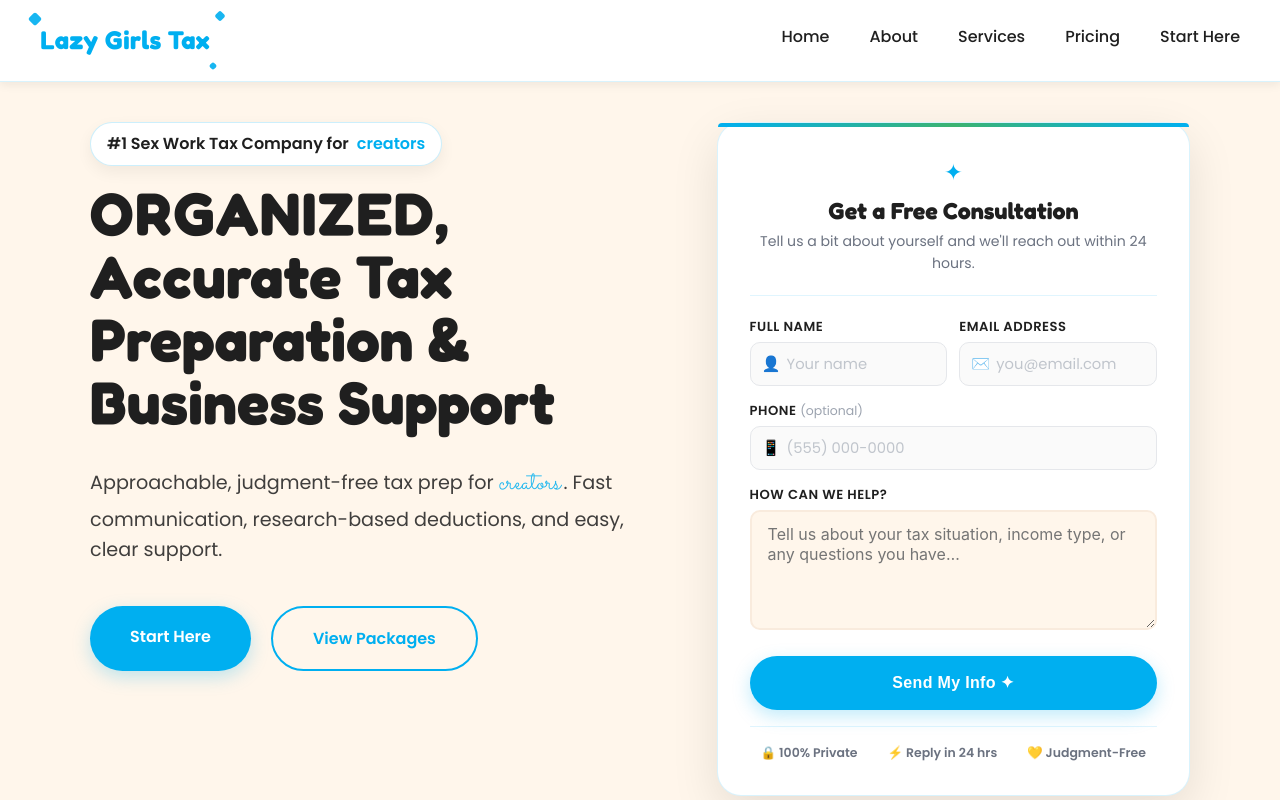
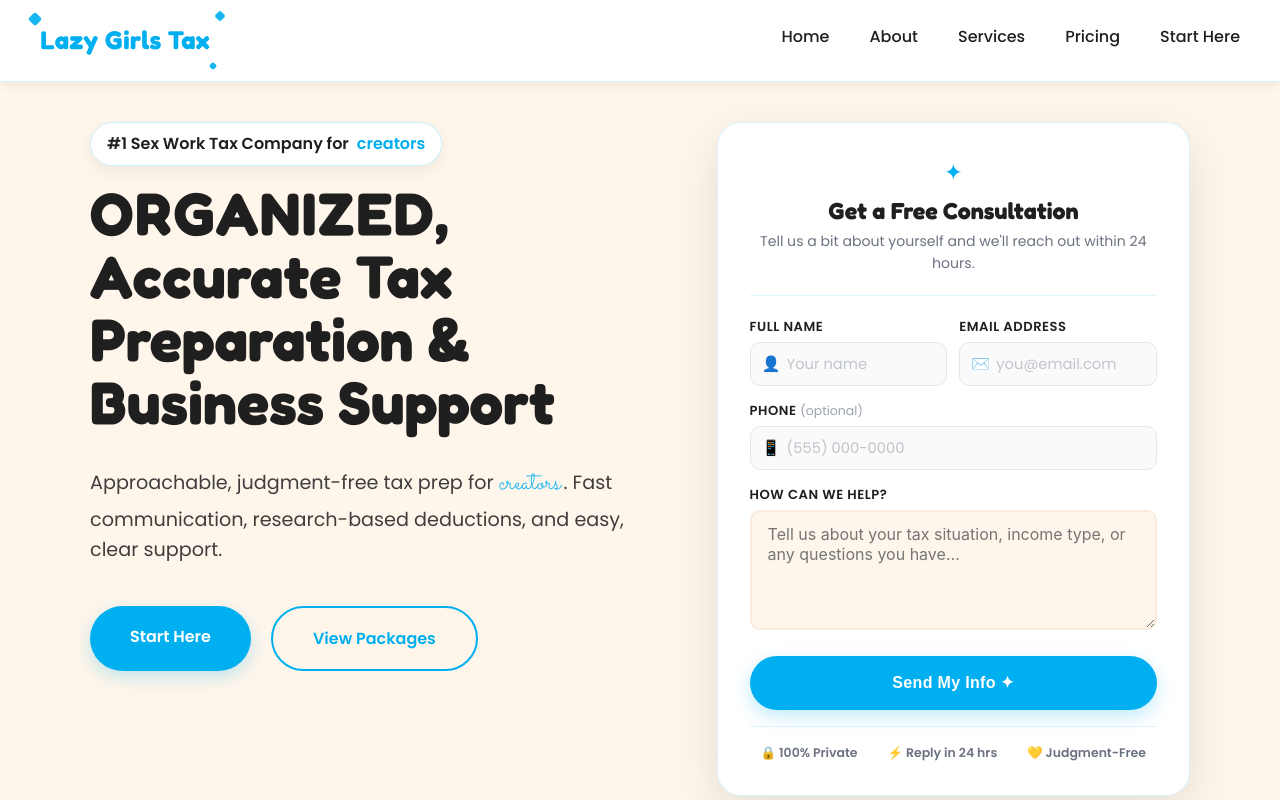
Before and after one commit to chri6tina/lazy_girl_tax, a Next.js app: page / in a window 1280 px wide. Shown: the top 800 px of the page. Built offline with nearby package versions, Linux system fonts and the light colour scheme; no server answers.

Commit message:
fix: remove colorful gradient bar from hero form card

```diff
--- a/styles.css
+++ b/styles.css
@@ -635,14 +635,7 @@ section:first-of-type {
 }
 
 .hero-visual::before {
-    content: '';
-    position: absolute;
-    top: 0;
-    left: 0;
-    right: 0;
-    height: 4px;
-    background: linear-gradient(90deg, var(--burnt-orange), #3CB371, var(--burnt-orange));
-    border-radius: 24px 24px 0 0;
+    display: none;
 }
 
 /* Form header */
```
